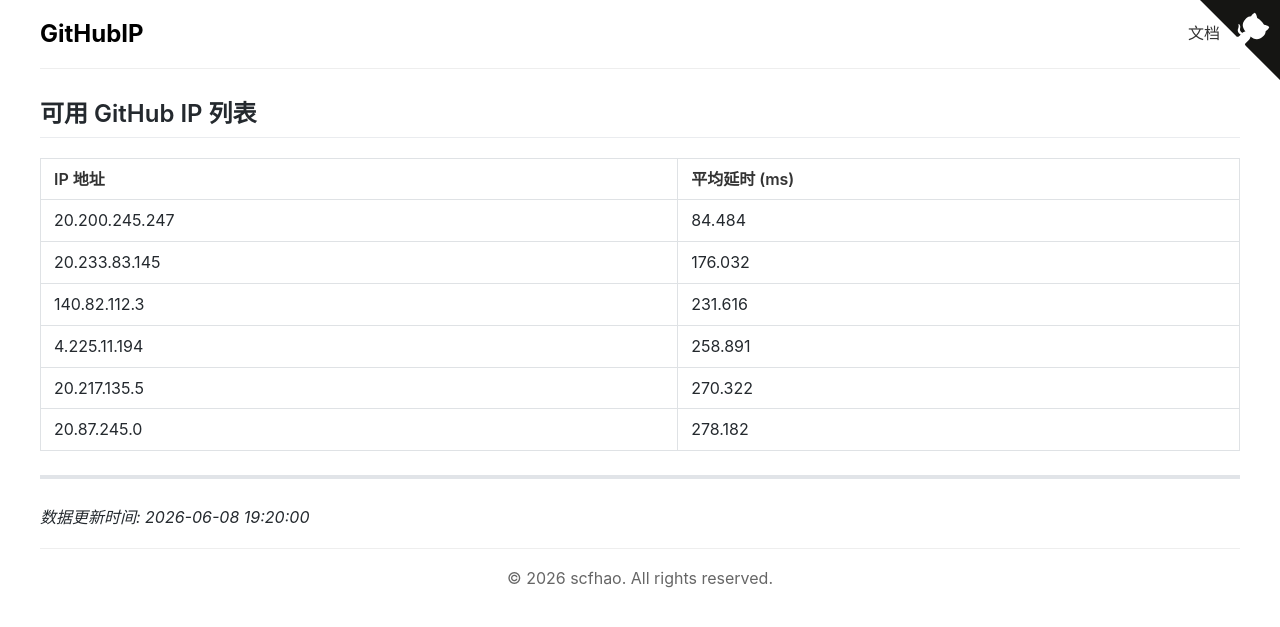
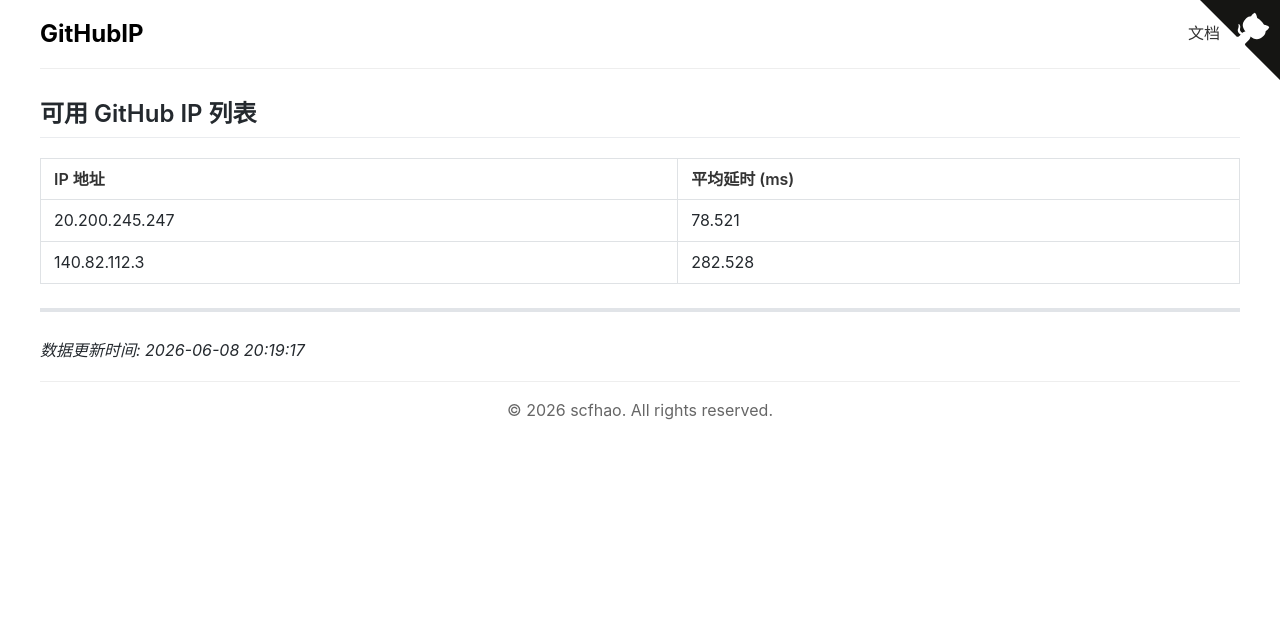
Before and after one commit to scfhao/GitHubIP, a Jekyll site: the page built from index.md, in a window 1280 px wide. Shown: the top 627 px of the page. Built offline with Jekyll 4.4.1, drawn with Linux system fonts in a browser that asks for light colours.

Commit message:
自动脚本执行 - 2026-06-08 20:19:17

```diff
--- a/index.md
+++ b/index.md
@@ -1,20 +1,16 @@
 ---
 layout: home
 title: GitHub IP 列表
-date: 2026-06-08 19:20:00
+date: 2026-06-08 20:19:17
 ---
 
 ## 可用 GitHub IP 列表
 
 | IP 地址 | 平均延时 (ms) |
 |---------|--------------|
-| 20.200.245.247 | 84.484 |
-| 20.233.83.145 | 176.032 |
-| 140.82.112.3 | 231.616 |
-| 4.225.11.194 | 258.891 |
-| 20.217.135.5 | 270.322 |
-| 20.87.245.0 | 278.182 |
+| 20.200.245.247 | 78.521 |
+| 140.82.112.3 | 282.528 |
 
 ---
 
-*数据更新时间: 2026-06-08 19:20:00*
+*数据更新时间: 2026-06-08 20:19:17*
```
